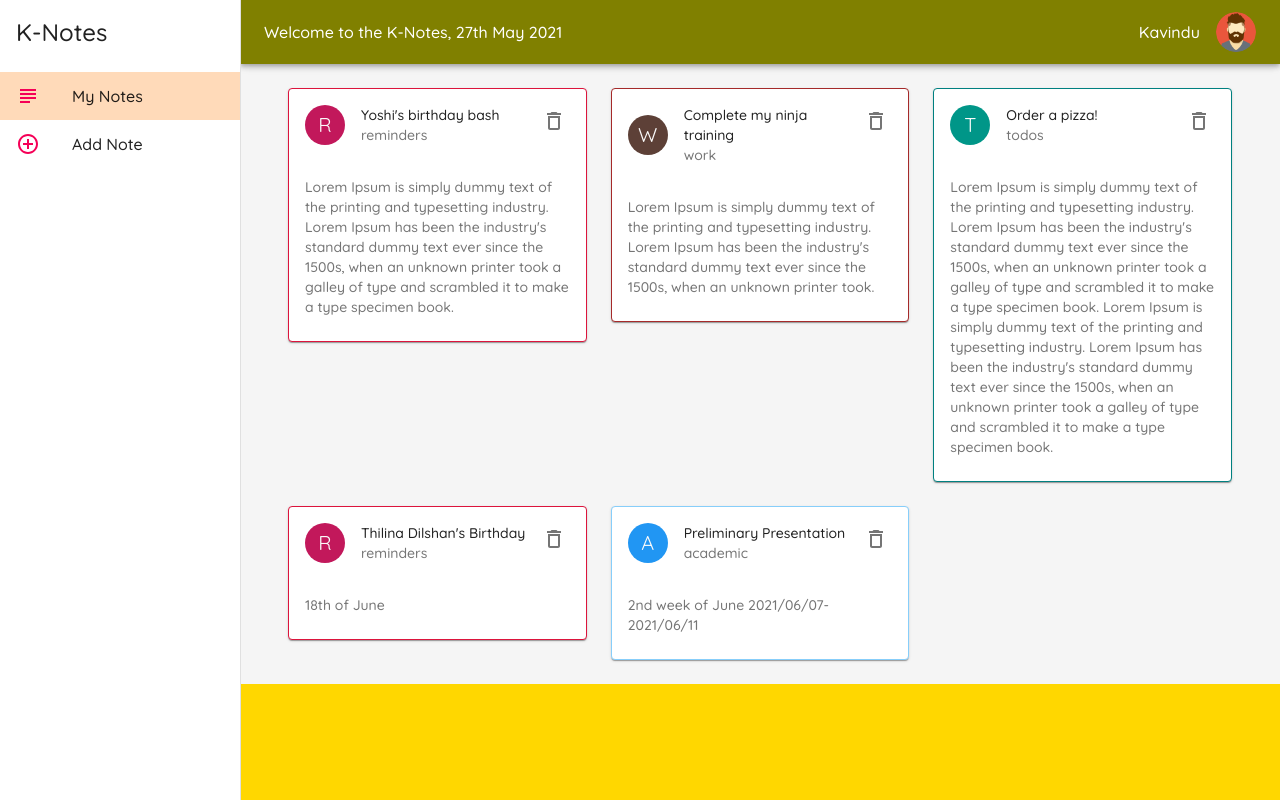
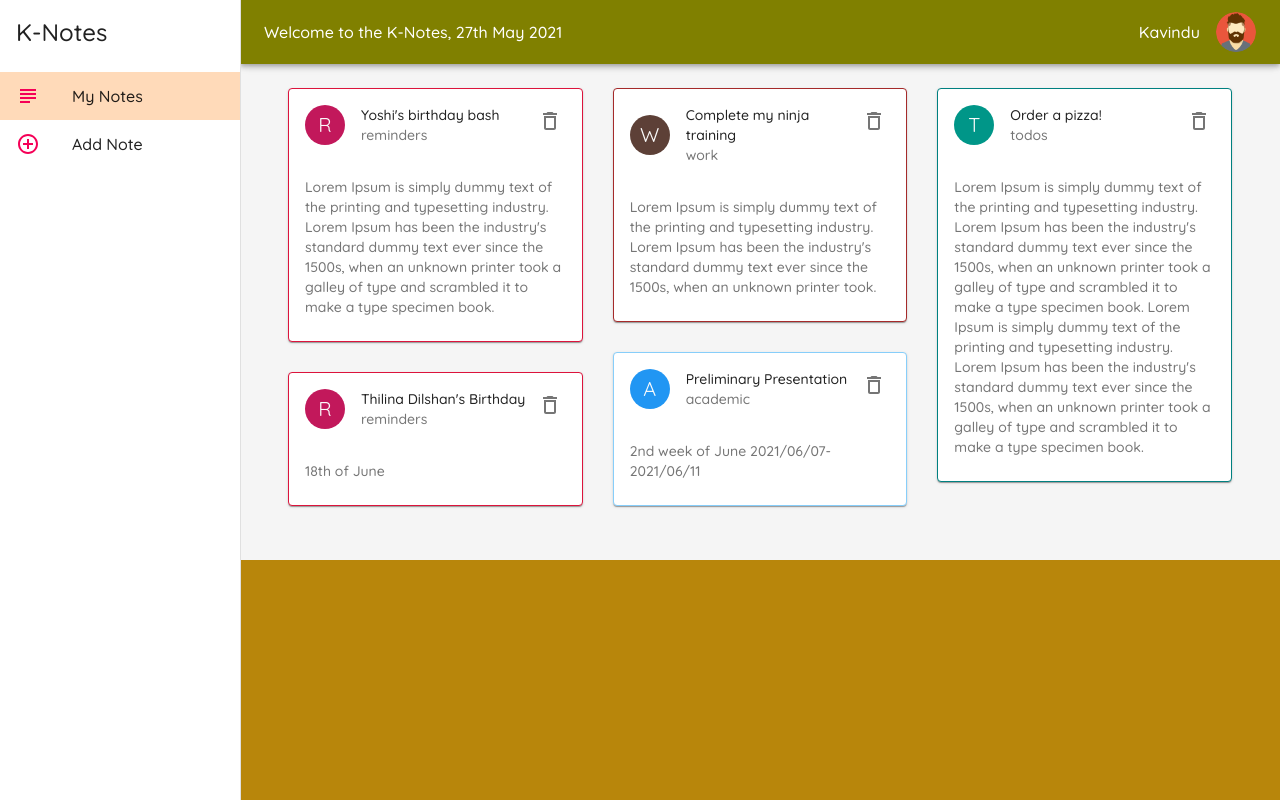
Before and after one commit to Kavindu1997/K-Notes, a React (Create React App) app: page / in a window 1280 px wide. Built offline with nearby package versions, Linux system fonts and the light colour scheme; data requests are answered from the project's data file.

Commit message:
masonry grid added

```diff
--- a/package.json
+++ b/package.json
@@ -11,6 +11,7 @@
     "date-fns": "^2.22.1",
     "react": "^17.0.1",
     "react-dom": "^17.0.1",
+    "react-masonry-css": "^1.0.16",
     "react-router-dom": "^5.2.0",
     "react-scripts": "4.0.2",
     "web-vitals": "^1.1.0"
--- a/src/index.css
+++ b/src/index.css
@@ -2,8 +2,25 @@
 
 body {
   margin: 0;
-  background-color:gold;
+  background-color:darkgoldenrod;
   -webkit-font-smoothing: antialiased;
   -moz-osx-font-smoothing: grayscale;
 
 }
+
+.my-masonry-grid {
+  display: -webkit-box; /* Not needed if autoprefixing */
+  display: -ms-flexbox; /* Not needed if autoprefixing */
+  display: flex;
+  margin-left: -30px; /* gutter size offset */
+  width: auto;
+}
+.my-masonry-grid_column {
+  padding-left: 30px; /* gutter size */
+  background-clip: padding-box;
+}
+
+/* Style your items */
+.my-masonry-grid_column > div { /* change div to reference your elements you put in <Masonry> */
+  margin-bottom: 30px;
+}
--- a/src/pages/Notes.js
+++ b/src/pages/Notes.js
@@ -3,6 +3,7 @@
 import Paper from '@material-ui/core/Paper'
 import { Container } from '@material-ui/core'
 import NoteCard from '../components/NoteCard'
+import Masonry from 'react-masonry-css'
 
 export default function Notes() {
   const [notes,setNotes]=useState([])
@@ -20,15 +21,25 @@
    setNotes(newNotes)
 }
 
+const breakpoints={
+    default:3,
+    1100:2,
+    700:1  /*700px or below*/
+}
+
   return (
     <Container>
-      <Grid container spacing={3}>
+       <Masonry
+         breakpointCols={breakpoints}
+         className="my-masonry-grid"
+         columnClassName="my-masonry-grid_column"
+       >
        {notes.map(note=>(
-         <Grid item key={note.id} xs={12} md={6} lg={4}>
+         <div key={note.id}>
            <NoteCard mynote={note} myhandleDelete={handleDelete}/>
-         </Grid>
+         </div>
        ))}
-       </Grid>
+       </Masonry>
     </Container>
   )
 }
```
Also changed, not shown: 1 other file (tests, documents, lock files or other folders).
